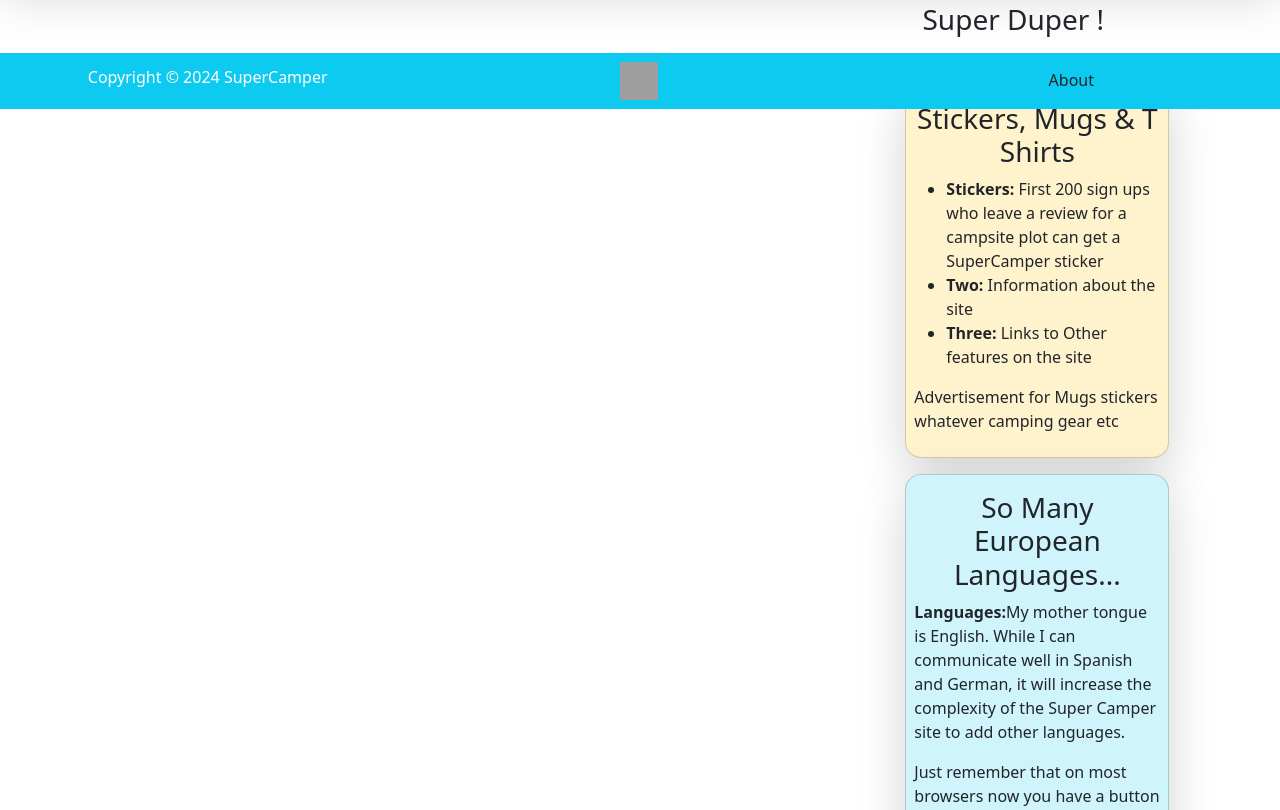
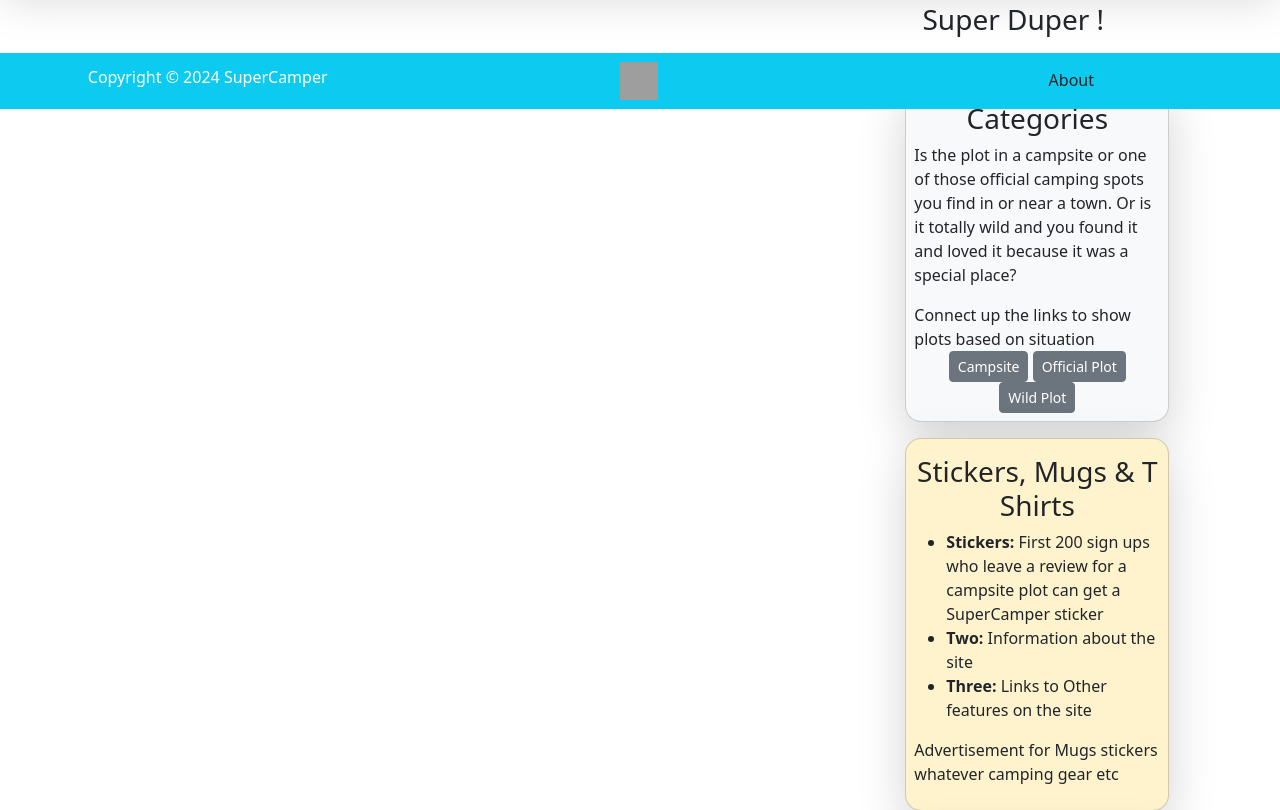
Before and after one commit to Spondycode/supercamperbase, a Django app: page / in a window 1280 px wide. Shown: the part 691-1501 px from the top of that part. Run offline with Django 4.2, Linux system fonts and the light colour scheme; data that the repository does not hold is empty; the page is wider than the window, and the part outside it is not shown; grey boxes are pictures that could not be loaded.

Commit message:
set up the categories

```diff
--- a/a_core/urls.py
+++ b/a_core/urls.py
@@ -5,12 +5,13 @@ from django.contrib import admin
 from django.urls import path, include
 from a_plot.views import *
 from a_user.views import *
-from a_plot import views
+# from a_plot import views
 
 urlpatterns = [
     path("admin/", admin.site.urls),
     path("user/", include("a_user.urls")),
     path("", home_view, name="home"),
+    path("category/<tag>", home_view, name="category"),
     path("home/", home_view, name="home"),
     path("about/", about_view, name="about"),
     path("show_plot/<plot_id>/", plot_view, name="show_plot"),
--- a/a_plot/forms.py
+++ b/a_plot/forms.py
@@ -13,11 +13,14 @@ class PlotAddForm(ModelForm):
         labels = {
             "tags": 'Category'
         }
+        # widgets = {
+        #     'tags': forms.RadioSelect(),
+        # }
 
 class PlotEditForm(ModelForm):
     class Meta:
         model = Plot
-        fields = ["title", "description", "price", "image", "plot", "what3words", "campsite", "country"]
+        fields = ["title", "description", "price", "image", "plot", "what3words", "campsite", "country", "tags"]
 
 
 
--- a/a_plot/views.py
+++ b/a_plot/views.py
@@ -7,14 +7,23 @@ from .forms import *
 from django.contrib import messages
 from django.contrib.auth import login, logout, authenticate
 
-def home_view(request):
-    title = "Welcome to Super Camper App"
-    plots = Plot.objects.all()
+def home_view(request, tag=None):
+    if tag:
+        plots = Plot.objects.filter(tags__slug=tag)
+    else:
+        plots = Plot.objects.all()
     context = {
-        "title": title,
         "plots": plots,
     }
     return render(request, "index.html", context)
+
+# def category_view(request, tag):
+#       # Corrected here
+#     context = {
+#         "plots": plots,
+#     }
+#     return render(request, "category.html", context)
+
 
 def about_view(request):
     title = "About Super Camper App"
--- /dev/null
+++ b/templates/a_plots/category.html
@@ -0,0 +1,5 @@
+{% extends 'base.html' %}
+
+{% block content %}
+Categories here
+{% endblock content %}
--- /dev/null
+++ b/templates/includes/categories.html
@@ -0,0 +1,16 @@
+<div class="card m-3 p-2 rounded-4 bg-light shadow-lg">
+    <h3 class="text-center mt-2">Categories</h3>
+    <p>Is the plot in a campsite or one of those official camping spots you find in or near a town. Or is it totally
+        wild and you found it and loved it because it was a special place?</p>
+    Connect up the links to show plots based on situation
+    <div class="col text-center">
+        <a class="btn btn-secondary btn-sm" href="">
+            Campsite</a>
+        <a class="btn btn-secondary btn-sm" href="">
+            Official Plot</a>
+        <a class="btn btn-secondary btn-sm" href="">
+            Wild Plot</a>
+    </div>
+
+
+</div>
--- a/templates/index.html
+++ b/templates/index.html
@@ -15,6 +15,7 @@
                             <div class=" card shadow m-2 p-2">
                                 <h3 class="text-center"><i class="bi bi-emoji-sunglasses text-primary"></i>
                                     {{ plot.title }}</h3>
+                                <p class="btn btn-block btn-outline-info btn-sm">Plot Poster: {{ plot.owner }}</p>
                                 <p class="text-truncate"><strong>Description:</strong> {{ plot.description }}</p>
                                 <ul>
                                     <li><strong>Campsite:</strong> {{ plot.campsite }}</li>
@@ -23,17 +24,17 @@
                                 <figure>
                                     <a href="#"><img class="w-100" src="{{ plot.image }}" alt=""></a>
                                 </figure>
-                                <div class="d-flex gap-2">
-                                    <a class="btn btn-info btn-sm col" href="{% url 'show_plot' plot.id %}">View
-                                        Plot</a>
-                                    <a class="btn btn-primary btn-sm col" href="{% url 'edit_plot' plot.id %}">Edit
-                                        Plot</a>
-                                </div>
+                                <a class="btn btn-info btn-sm col" href="{% url 'show_plot' plot.id %}">
+                                    View Plot</a>
+
                                 <hr>
-                                <div class="d-flex gap-2">
-                                    {% for tag in plot.tags.all %}
-                                    <a class="btn btn-secondary btn-sm" href="">{{ tag }}</a>
-                                    {% endfor %}
+                                <div>
+                                    <a class="btn btn-secondary btn-sm" href="">
+                                        {{ plot.tags }}</a>
+                                    <!-- add a link to the category_view -->
+
+
+
                                 </div>
                             </div>
 
@@ -42,11 +43,14 @@
                     </div>
                 </div>
             </div>
-            <div class="col-lg-3 ">
-                <div class="row row-cols-md">
+            <div class=" col-lg-3 ">
+                <div class=" row row-cols-md">
                     <h3 class="text-center">Super Duper !</h3>
                     <div class=" m-4">
                         <div class="col ">
+
+                            {% include 'includes/categories.html' %}
+
                             {% include 'includes/aside1.html' %}
 
                             {% include 'includes/aside2.html' %}
@@ -61,6 +65,8 @@
 
     <br>
     <br>
+
+
     {% include 'includes/showcase.html' %}
 
     {% include 'includes/questions.html' %}
--- a/templates/plotpage.html
+++ b/templates/plotpage.html
@@ -29,6 +29,9 @@
 
                     <a class="btn btn-outline-warning col" href="{% url 'edit_plot' plot.id %}">Edit Plot</a>
                     <a class="btn btn-outline-danger col" href="{% url 'delete_plot' plot.id %}">Delete Plot</a>
+                    {% else %}
+                    <a class="btn btn-outline-info col" href="{% url 'home' %}">Home</a>
+
                     {% endif %}
                 </div>
             </div>
```
Also changed, not shown: a_plot/models.py (+12 -12 lines), a_plot/migrations/0008_remove_plot_tags_plot_tags.py (added).
